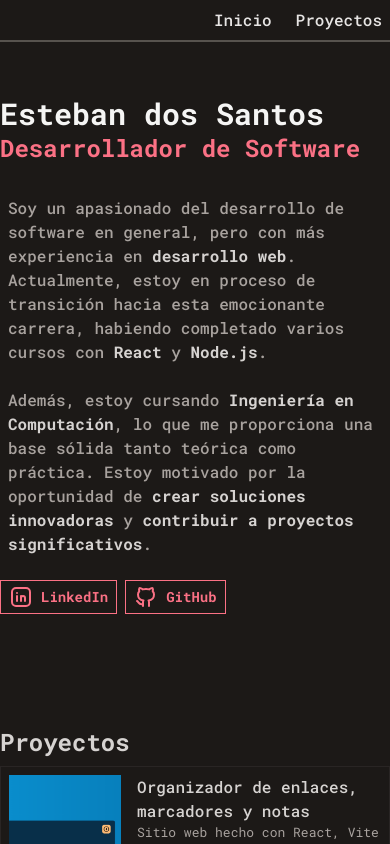
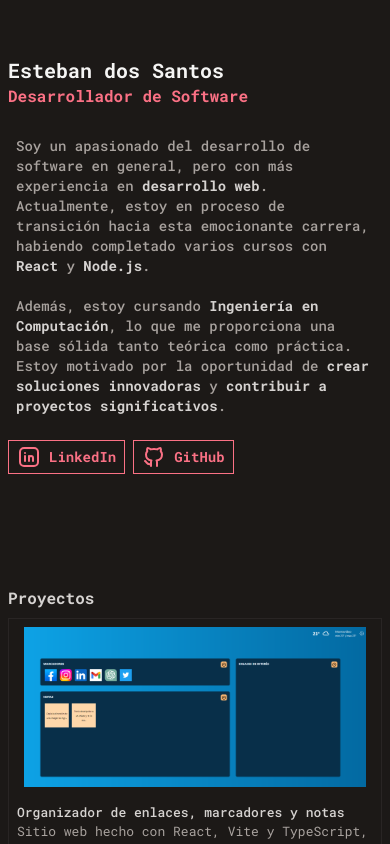
Before and after one commit to Ebanx3/portfolio, a website with bundled scripts: page index.html in a window 390 px wide. Shown: the top 844 px of the page. Built offline with nearby package versions, Linux system fonts and the light colour scheme.

Commit message:
responsive

```diff
--- a/index.html
+++ b/index.html
@@ -12,8 +12,8 @@
       rel="stylesheet"
     />
   </head>
-  <body class="bg-stone-900 w-screen h-screen overflow-x-hidden">
-    <nav class="fixed top-0 w-full">
+  <body class="bg-stone-900 w-screen h-screen overflow-x-hidden p-2">
+    <nav class="fixed top-0 w-full hidden sm:block">
       <ul
         class="flex justify-end text-stone-200 gap-6 py-2 font-medium max-w-[1024px] m-auto bg-stone-900 border-b-2 border-stone-600 px-2"
       >
@@ -24,13 +24,13 @@
       </ul>
     </nav>
 
-    <header class="max-w-[1024px] m-auto pt-24 pb-8">
-      <h1 class="text-3xl text-stone-100 font-bold">Esteban dos Santos</h1>
-      <h2 class="text-2xl font-bold text-rose-400">
+    <header class="max-w-[1024px] m-auto pt-12 sm:pt-24 pb-8">
+      <h1 class="text-xl sm:text-3xl text-stone-100 font-bold">Esteban dos Santos</h1>
+      <h2 class="text-l sm:text-2xl font-bold text-rose-400">
         Desarrollador de Software
       </h2>
 
-      <p class="text-stone-400 font-medium whitespace-pre-line p-2">
+      <p class="text-sm sm:text-l text-stone-400 font-medium whitespace-pre-line p-2">
         Soy un apasionado del desarrollo de software en general, pero con más experiencia en <strong>desarrollo web</strong>. Actualmente, estoy en proceso de transición hacia esta emocionante carrera, habiendo completado varios cursos con <strong>React</strong> y <strong>Node.js</strong>.
 
         Además, estoy cursando <strong>Ingeniería en Computación</strong>, lo que me proporciona una base sólida tanto teórica como práctica. Estoy motivado por la oportunidad de <strong>crear soluciones innovadoras</strong> y <strong>contribuir a proyectos significativos</strong>.
@@ -66,7 +66,7 @@
     <main class="max-w-[1024px] m-auto py-6">
       <!-- Sección PROYECTOS -->
       <section id="projects" class="py-12">
-        <h2 class="text-2xl text-stone-300 font-bold my-2">Proyectos</h2>
+        <h2 class="text-l sm:text-2xl text-stone-300 font-bold my-2">Proyectos</h2>
         <div id="projects-container" class="flex flex-col gap-8"></div>
         <div class="flex justify-center mt-2">
           <a
--- a/input.css
+++ b/input.css
@@ -61,3 +61,20 @@ strong {
         }
     }
 }
+
+@media (max-width: 624px){
+
+    .project {
+        flex-direction: column;
+        img{
+            width: 96%;
+            margin: auto;
+        }
+        h3{
+            font-size: small;
+        }
+        p{
+            font-size: smaller;
+        }
+    }
+}
```
Also changed, not shown: output.css.
